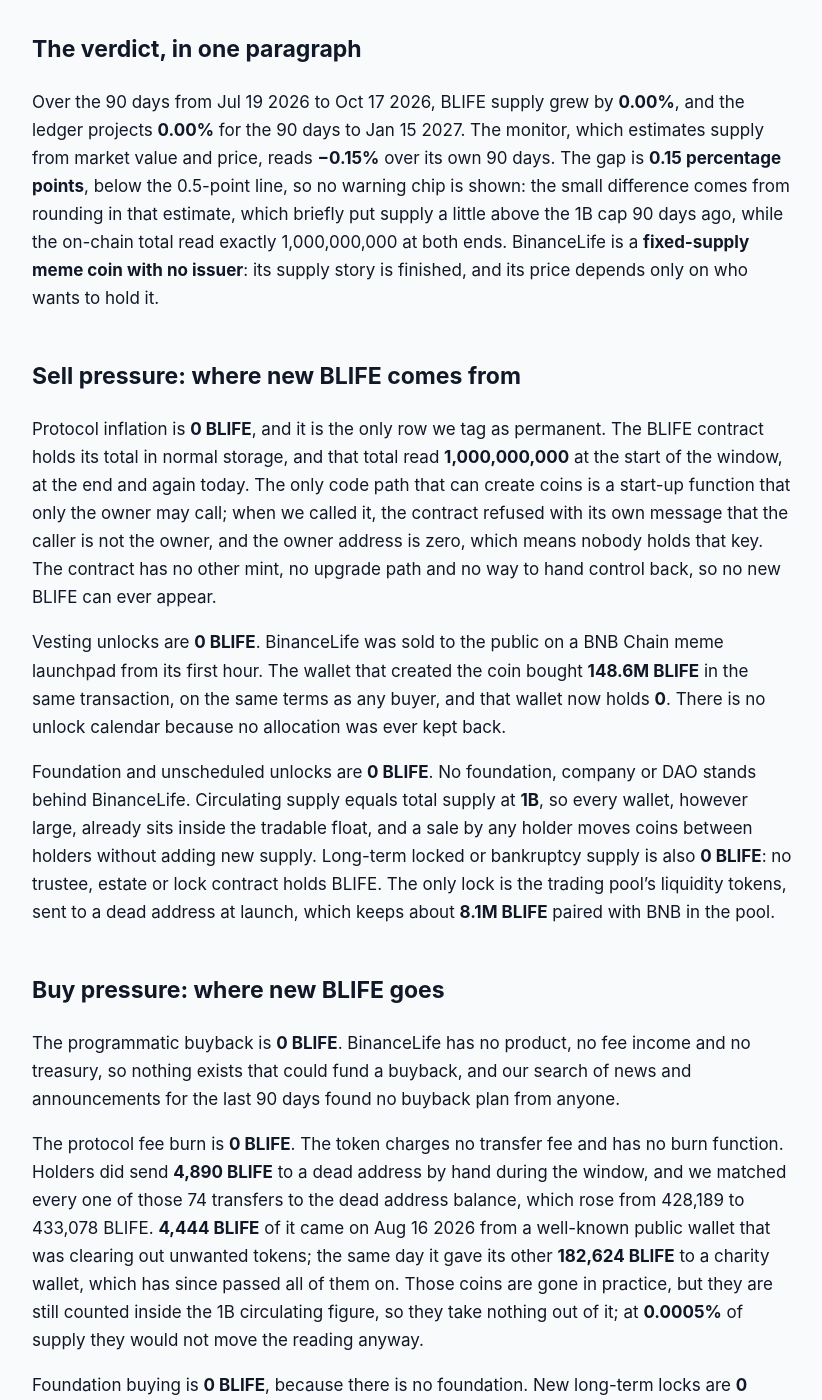
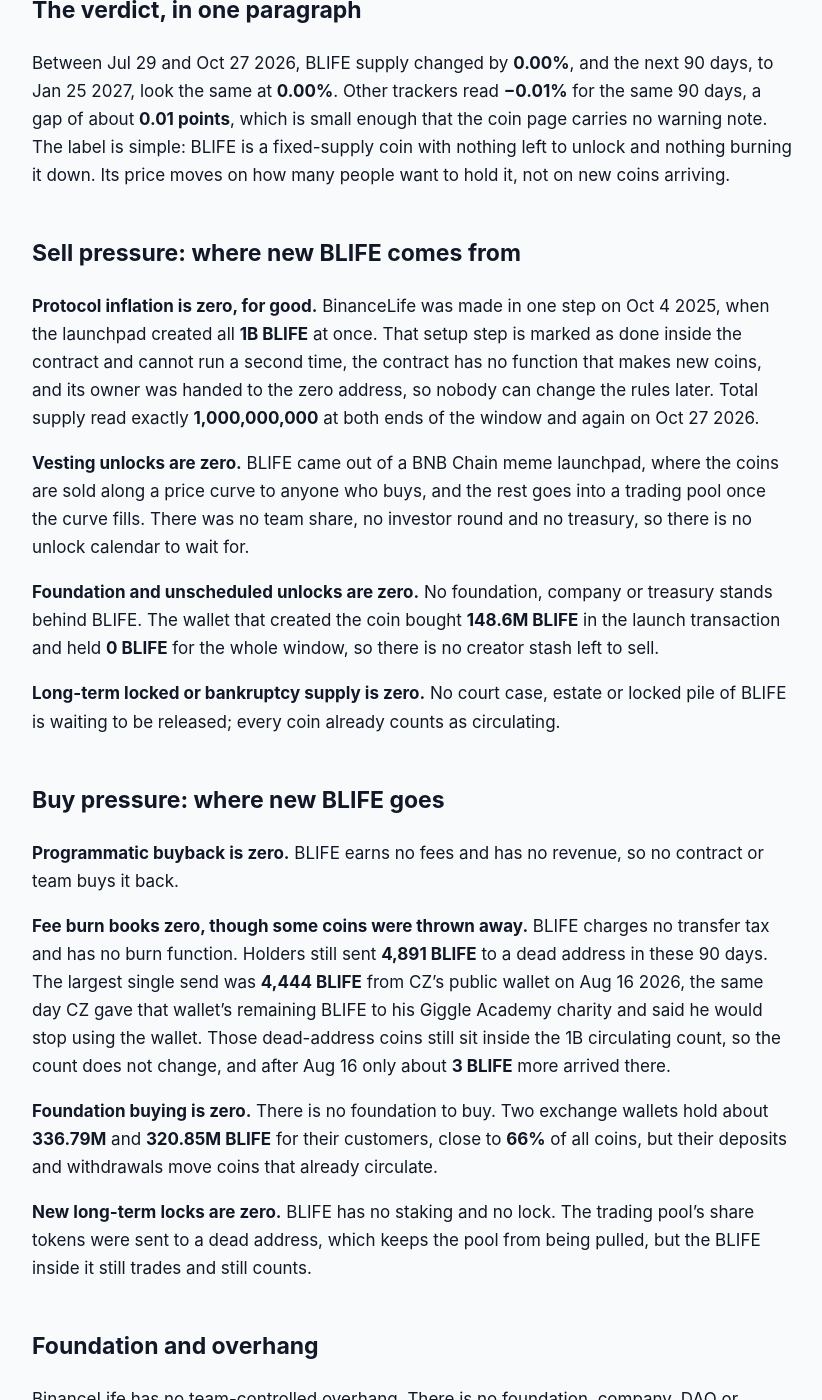
Before and after one commit to jeevansongmy-spec/mrnasdog-articles, a Jekyll site: the page built from crypto/binancelife-pressure-framework.md, in a window 1280 px wide and 1400 px high, scrolled down 482 px. Shown: the whole window, without its empty margins (228-1050 px from the left). Built offline with Jekyll 4.4.1, drawn with Linux system fonts in a browser that asks for light colours; some of the changed text lies outside the part shown.

Commit message:
publish: crypto/binancelife-pressure-framework

```diff
--- a/crypto/binancelife-pressure-framework.md
+++ b/crypto/binancelife-pressure-framework.md
@@ -1,6 +1,6 @@
 ---
 title: "BLIFE Inflation Analysis · October 2026 · Mixed flows · supply roughly steady"
-description: "BLIFE supply is flat: a fixed 1B BinanceLife coins all trade, the mint key is gone and nothing vests, so net supply is 0.00% over 90 days and next."
+description: "BinanceLife (BLIFE) supply over 90 days: a fixed 1B meme coin on BNB Chain, all unlocked, no new coins and no burn, so supply is flat at 0.00% to Jan 2027."
 canonical_url: "https://mrnasdog.com/research/binancelife/inflation"
 tags: ["crypto", "blife", "binancelife", "memecoin"]
 published: true
@@ -11,78 +11,65 @@ Originally published at [BLIFE Inflation Analysis · October 2026 · Mixed flows
 
 <!-- main-page -->
 Looking for the buy-or-sell answer? It is on the BLIFE coin page, with demand and price drivers: [mrnasdog.com/research/binancelife](https://mrnasdog.com/research/binancelife)
-BinanceLife (币安人生, ticker **BLIFE**) has a flat supply: **0 BLIFE** of new sell pressure and **0 BLIFE** of buy pressure over the last 90 days, a net change of **0.00%**, with the same **0.00%** expected for the next 90 days. The reason is structural: all **1,000,000,000 BLIFE** were created once when the BNB Chain meme coin launched on Oct 4 2025, the one function that could create more is locked behind an owner key that was given up, and no team, investor or treasury share was ever held back. Our monitor reads **−0.15%**, inside the normal range of the price-based supply estimate.
 
+BLIFE (币安人生) is a fixed-supply meme coin on BNB Chain, and its supply did not move at all in the last 90 days. All **1B BLIFE** were created on launch day, Oct 4 2025, every coin is unlocked, and the contract has no owner and no way to make more. New supply was **0 BLIFE**, removals were **0 BLIFE**, and the net change is **0.00%**, with other trackers showing **−0.01%**.
 
 ## The verdict, in one paragraph
 
-
-Over the 90 days from Jul 19 2026 to Oct 17 2026, BLIFE supply grew by **0.00%**, and the ledger projects **0.00%** for the 90 days to Jan 15 2027. The monitor, which estimates supply from market value and price, reads **−0.15%** over its own 90 days. The gap is **0.15 percentage points**, below the 0.5-point line, so no warning chip is shown: the small difference comes from rounding in that estimate, which briefly put supply a little above the 1B cap 90 days ago, while the on-chain total read exactly 1,000,000,000 at both ends. BinanceLife is a **fixed-supply meme coin with no issuer**: its supply story is finished, and its price depends only on who wants to hold it.
-
+Between Jul 29 and Oct 27 2026, BLIFE supply changed by **0.00%**, and the next 90 days, to Jan 25 2027, look the same at **0.00%**. Other trackers read **−0.01%** for the same 90 days, a gap of about **0.01 points**, which is small enough that the coin page carries no warning note. The label is simple: BLIFE is a fixed-supply coin with nothing left to unlock and nothing burning it down. Its price moves on how many people want to hold it, not on new coins arriving.
 
 ## Sell pressure: where new BLIFE comes from
 
+**Protocol inflation is zero, for good.** BinanceLife was made in one step on Oct 4 2025, when the launchpad created all **1B BLIFE** at once. That setup step is marked as done inside the contract and cannot run a second time, the contract has no function that makes new coins, and its owner was handed to the zero address, so nobody can change the rules later. Total supply read exactly **1,000,000,000** at both ends of the window and again on Oct 27 2026.
 
-Protocol inflation is **0 BLIFE**, and it is the only row we tag as permanent. The BLIFE contract holds its total in normal storage, and that total read **1,000,000,000** at the start of the window, at the end and again today. The only code path that can create coins is a start-up function that only the owner may call; when we called it, the contract refused with its own message that the caller is not the owner, and the owner address is zero, which means nobody holds that key. The contract has no other mint, no upgrade path and no way to hand control back, so no new BLIFE can ever appear.
+**Vesting unlocks are zero.** BLIFE came out of a BNB Chain meme launchpad, where the coins are sold along a price curve to anyone who buys, and the rest goes into a trading pool once the curve fills. There was no team share, no investor round and no treasury, so there is no unlock calendar to wait for.
 
+**Foundation and unscheduled unlocks are zero.** No foundation, company or treasury stands behind BLIFE. The wallet that created the coin bought **148.6M BLIFE** in the launch transaction and held **0 BLIFE** for the whole window, so there is no creator stash left to sell.
 
-Vesting unlocks are **0 BLIFE**. BinanceLife was sold to the public on a BNB Chain meme launchpad from its first hour. The wallet that created the coin bought **148.6M BLIFE** in the same transaction, on the same terms as any buyer, and that wallet now holds **0**. There is no unlock calendar because no allocation was ever kept back.
-
-
-Foundation and unscheduled unlocks are **0 BLIFE**. No foundation, company or DAO stands behind BinanceLife. Circulating supply equals total supply at **1B**, so every wallet, however large, already sits inside the tradable float, and a sale by any holder moves coins between holders without adding new supply. Long-term locked or bankruptcy supply is also **0 BLIFE**: no trustee, estate or lock contract holds BLIFE. The only lock is the trading pool's liquidity tokens, sent to a dead address at launch, which keeps about **8.1M BLIFE** paired with BNB in the pool.
-
+**Long-term locked or bankruptcy supply is zero.** No court case, estate or locked pile of BLIFE is waiting to be released; every coin already counts as circulating.
 
 ## Buy pressure: where new BLIFE goes
 
+**Programmatic buyback is zero.** BLIFE earns no fees and has no revenue, so no contract or team buys it back.
 
-The programmatic buyback is **0 BLIFE**. BinanceLife has no product, no fee income and no treasury, so nothing exists that could fund a buyback, and our search of news and announcements for the last 90 days found no buyback plan from anyone.
+**Fee burn books zero, though some coins were thrown away.** BLIFE charges no transfer tax and has no burn function. Holders still sent **4,891 BLIFE** to a dead address in these 90 days. The largest single send was **4,444 BLIFE** from CZ's public wallet on Aug 16 2026, the same day CZ gave that wallet's remaining BLIFE to his Giggle Academy charity and said he would stop using the wallet. Those dead-address coins still sit inside the 1B circulating count, so the count does not change, and after Aug 16 only about **3 BLIFE** more arrived there.
 
+**Foundation buying is zero.** There is no foundation to buy. Two exchange wallets hold about **336.79M** and **320.85M BLIFE** for their customers, close to **66%** of all coins, but their deposits and withdrawals move coins that already circulate.
 
-The protocol fee burn is **0 BLIFE**. The token charges no transfer fee and has no burn function. Holders did send **4,890 BLIFE** to a dead address by hand during the window, and we matched every one of those 74 transfers to the dead address balance, which rose from 428,189 to 433,078 BLIFE. **4,444 BLIFE** of it came on Aug 16 2026 from a well-known public wallet that was clearing out unwanted tokens; the same day it gave its other **182,624 BLIFE** to a charity wallet, which has since passed all of them on. Those coins are gone in practice, but they are still counted inside the 1B circulating figure, so they take nothing out of it; at **0.0005%** of supply they would not move the reading anyway.
-
-
-Foundation buying is **0 BLIFE**, because there is no foundation. New long-term locks are **0 BLIFE**: BLIFE has no staking, and no holder announced a lock in these 90 days.
-
+**New long-term locks are zero.** BLIFE has no staking and no lock. The trading pool's share tokens were sent to a dead address, which keeps the pool from being pulled, but the BLIFE inside it still trades and still counts.
 
 ## Foundation and overhang
 
+BinanceLife has no team-controlled overhang. There is no foundation, company, DAO or reserve wallet, and the creator wallet holds **0 BLIFE**. The launchpad's own contract holds only about **609 BLIFE** left over from launch.
 
-BinanceLife has no team-controlled overhang: no foundation wallet, no treasury, no reserve, no buyback wallet and no bankruptcy estate. We read the largest holders directly on-chain at both ends of the window to be sure. Two exchange wallets hold most of the coin for their customers: one went from 336.6M to 336.8M BLIFE and the other from 329.3M to 320.8M, together **657.6M BLIFE**, or **65.8%** of all coins. Behind them sit **25 large private wallets** holding **297.5M BLIFE**, about 30%, several with nearly identical round amounts; not one of them moved a single coin in these 90 days, and none is labelled as a team wallet. The top 10 addresses together hold about **81.2%**.
-
-
-None of these balances can add supply, because they are already circulating. They matter for price instead: a sale from the quiet private wallets would hit a thin market. We re-read these wallets at every rebuild, and if a team-held wallet is ever identified and its balance falls between refreshes, the outflow enters Sell #3 at the next refresh.
-
+The real weight sits elsewhere. The two exchange wallets above hold close to two thirds of all BLIFE on behalf of their users. Right below them, eight private wallets hold between about 10M and **29.5M BLIFE** each, **154.04M BLIFE** together, several with near-identical amounts and not one coin moved in the window. None of them is named as a team wallet. They add no new supply, but if a few of them sell at once the price feels it, so this is a price risk rather than a supply one.
 
 ## How BLIFE compares to other meme coins
 
+Among meme coins, BLIFE sits in the cleanest supply group: a fixed cap, all of it out on day one, and a contract that can never add more. That puts it level with other fully circulating meme coins whose supply is locked in code, and ahead of meme coins that still hold back a team or community share and release it over months or years.
 
-Among meme coins, BinanceLife sits in the simplest group: a fixed supply that is fully out, with the mint key thrown away. That is the same shape as PEPE, whose supply was also fixed at launch with ownership given up. It is a very different shape from DOGE, which has no cap at all and pays miners 10,000 new DOGE in every block, about 5B new coins a year, so DOGE holders absorb steady new supply that BLIFE holders never will.
-
-
-BLIFE also differs from meme coins with a large insider share. Coins such as TRUMP keep most of their supply with the team and release it on a multi-year unlock schedule, which makes vesting the main sell pressure. BLIFE has no such schedule. And unlike SHIB, which has an organised community burn effort, BLIFE has only scattered hand-made sends to a dead address, a few thousand coins in 90 days.
-
-
-The trade-off of the BinanceLife model is that nothing on the buy side is built in either. There is no fee burn, no buyback and no staking lock, so the coin depends entirely on outside demand, and with roughly two thirds held on exchanges and almost another third in 25 private wallets, the risk lies in who sells, not in new coins.
-
+BinanceLife also lacks what puts some meme coins on the shrinking side: a transfer tax that burns part of every trade, or a project that buys and burns coins on a schedule. Its dead-address sends are gifts from single holders, not a rule, and they are too small to change the count. So BLIFE neither dilutes its holders nor shrinks for them; it stays exactly where it is, and the coin's story is told by demand, not supply.
 
 ## What to watch in the next 90 days
 
+**Oct 30 2026: Binance margin pair removed.** Binance takes the 币安人生/U cross-margin pair off at 06:00 UTC on Oct 30 2026 and closes open positions in it. Spot trading stays open. It adds or removes no coins, but it takes away one way to trade BLIFE with borrowed money.
 
-**The 25 quiet private wallets.** They hold 297.5M BLIFE and did not move between Jul 19 2026 and Oct 17 2026; a large transfer from them to an exchange is the event most likely to matter for price, though it would add no new supply.
+**Nov 2026: the two exchange wallets.** Near **66%** of BLIFE sits in two exchange wallets. A large, steady fall in those balances would mean coins leaving the exchange for private wallets; a rise would mean holders moving coins in, often to sell.
 
+**Dec 2026: the large private wallets.** Eight wallets holding 10M to 29.5M BLIFE each did not move a coin between Jul 29 and Oct 27 2026. The first time several of them move together is worth watching for the price.
 
-**The two exchange wallets.** Their 657.6M BLIFE fell by about 8.3M over the window as coins were withdrawn; a sharp change either way shows where trading is heading.
-
-
-**Exchange listing status.** BLIFE trades spot and futures on the largest exchange, which has put warning tags on, and later delisted, several other tokens in 2026. We found no tag on BLIFE as of Oct 17 2026.
-
-
-**Any new burn effort.** Only an organised burn that the circulating figure stops counting would change this ledger; hand-made sends of a few thousand coins do not.
-
+**Jan 25 2027: end of the next 90 days.** The supply number should still read exactly 1B. Nothing in the code can change that, so any move in the circulating count before then would come from a recount, not from new coins.
 
 ## Summary
 
+BLIFE supply was flat at **0.00%** between Jul 29 and Oct 27 2026, and is expected to stay flat through Jan 25 2027.
 
-BinanceLife (BLIFE, 币安人生) is a BNB Chain meme coin with a fixed supply of **1,000,000,000**, all of it circulating, and its net supply change was **0.00%** over the last 90 days with **0.00%** expected next. No coins can be created, nothing vests, and there is no buyback or fee burn. The main risk is concentration, not inflation: exchanges hold about 65.8% of the coins and 25 private wallets about 30%. The 1B cap is the ceiling for good, so any change in BLIFE's price comes from demand alone.
+BinanceLife has a fixed **1B** supply, all of it unlocked since launch day, and its contract has no owner and no way to make new coins.
 
-*MrNasDog Pressure Framework analysis of BLIFE, Metric 1 — Inflation. Data + explanation only. Not financial advice. Checked Oct 17 2026.*
+BLIFE has no buyback and no fee burn; the **4,891 BLIFE** holders sent to a dead address in the window, most of it from CZ's public wallet, do not change the count.
+
+BLIFE's main risk is concentration, not dilution: two exchange wallets hold close to two thirds of all coins and eight private wallets hold another 154.04M.
+
+---
+
+*MrNasDog Pressure Framework analysis of BLIFE, Metric 1 — Inflation. Data + explanation only. Not financial advice. Checked Oct 27 2026.*
```
